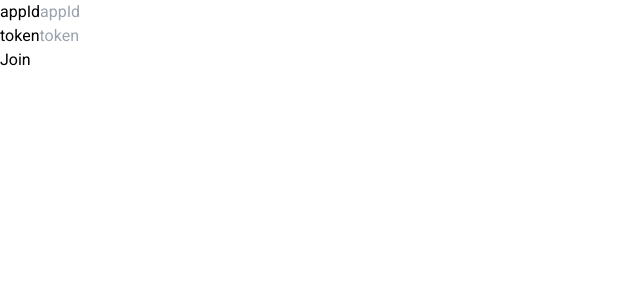
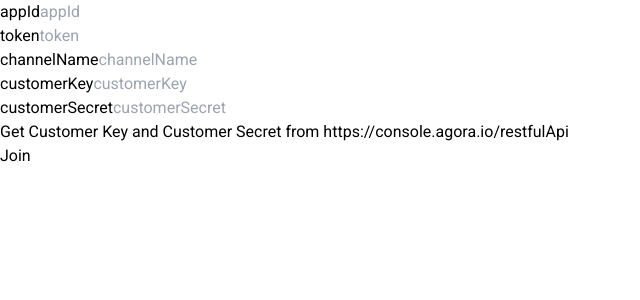
Before and after one commit to vietanh3010/agora-stream, a React (Vite) app: page / in a window 1280 px wide. Shown: the top 300 px of the page, without its empty margins (0-640 px from the left). Built offline with nearby package versions, Linux system fonts and the light colour scheme; what agora-rtc-react would draw is missing.

Commit message:
update new form

```diff
--- a/src/components/CVideoPlayer.tsx
+++ b/src/components/CVideoPlayer.tsx
@@ -236,7 +236,7 @@ const CVideoPlayer = ({
                 headers: {
                     'Content-Type': 'application/json',
                     'Authorization': authorizationField,
-                    'X-Request-ID': 'abcd1234',
+                    'X-Request-ID': new Date().getTime(),
                 }
             }
         )
@@ -248,7 +248,7 @@ const CVideoPlayer = ({
                 {
                     headers: {
                         'Authorization': authorizationField,
-                        'X-Request-ID': 'abcd1234',
+                        'X-Request-ID': new Date().getTime(),
                     }
                 }
             )
--- a/src/components/ChannelForm.tsx
+++ b/src/components/ChannelForm.tsx
@@ -1,4 +1,4 @@
-import { memo } from "react"
+import { memo, useEffect } from "react"
 import { Controller, useForm } from "react-hook-form";
 import { ChannelFormType } from "../types/types";
 import useAppStore from "../zustand/app.slice";
@@ -8,18 +8,32 @@ type ChannelFormProps = {
 }
 
 
-const FORM_DEFINE: Array<keyof ChannelFormType> = ['appId', 'token']
+const FORM_DEFINE: Array<keyof ChannelFormType> = ['appId', 'token', 'channelName', 'customerKey', 'customerSecret']
 
 const ChannelForm = ({
     setInCall
 }: ChannelFormProps): JSX.Element => {
-    const { register, handleSubmit, watch, formState: { errors }, control } = useForm<ChannelFormType>();
+    const { handleSubmit, formState: { errors }, control, setValue } = useForm<ChannelFormType>();
     const {setChannelInfo}  = useAppStore();
+
+    useEffect(() => {
+        FORM_DEFINE.forEach(key => {
+            setValue(key, localStorage.getItem(key) ?? '')
+        })
+    }, [])
+
 
     const onSubmit = (data: ChannelFormType) => {
         setInCall(true);
         setChannelInfo(data);
+        FORM_DEFINE.forEach(key => {
+            if(key in data) {
+                localStorage.setItem(key, data[key]);
+            }
+        })
     }
+
+
     return (
         <div>
             <form
@@ -47,7 +61,7 @@ const ChannelForm = ({
                                         type="text"
                                         key={key}
                                         placeholder={key}
-                                        className="input input-bordered w-full max-w-xs input-sm" />
+                                        className="input input-bordered w-full max-w-lg input-sm" />
                                 )}
                                 />
                             {
@@ -57,6 +71,10 @@ const ChannelForm = ({
                         </div>
                     )
                 }
+                <div>
+                    <span>Get Customer Key and Customer Secret from </span>
+                    <a href="https://console.agora.io/restfulApi" target="_blank">https://console.agora.io/restfulApi</a>
+                </div>
                 <div>
                     <button
                         type="submit"
--- a/src/hooks/useAgoraClient.ts
+++ b/src/hooks/useAgoraClient.ts
@@ -28,12 +28,6 @@ export default function useAgoraClient(): ResultAgoraClient {
 
     return {
         client,
-        clientConfig: {
-            ...channelInfo,
-            customerKey: 'fc9d426e7413446f8cef04949c346b37',
-            customerSecret: 'adc2b60c5b8e4eb690204751bf80c911',
-            channelName: 'va_dev',
-        },
-
+        clientConfig: channelInfo,
     };
 }
--- a/src/types/types.ts
+++ b/src/types/types.ts
@@ -1,4 +1,7 @@
 export type ChannelFormType = {
     appId: string,
-    token: string
+    token: string,
+    channelName: string,
+    customerKey: string,
+    customerSecret: string,
 }
--- a/src/zustand/app.slice.ts
+++ b/src/zustand/app.slice.ts
@@ -10,7 +10,7 @@ type AppAction = {
 }
 
 const useAppStore = create<AppState & AppAction>((set) => ({
-    channelInfo: { appId: '', token: '' },
+    channelInfo: { appId: '', token: '', channelName: '', customerKey: '', customerSecret: '' },
     setChannelInfo: (channelInfo: ChannelFormType) => set(() => ({ channelInfo })),
 
 }))
```
